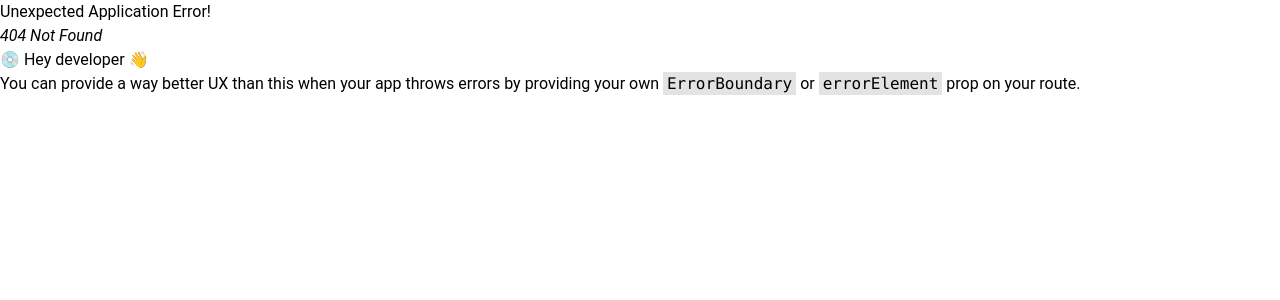
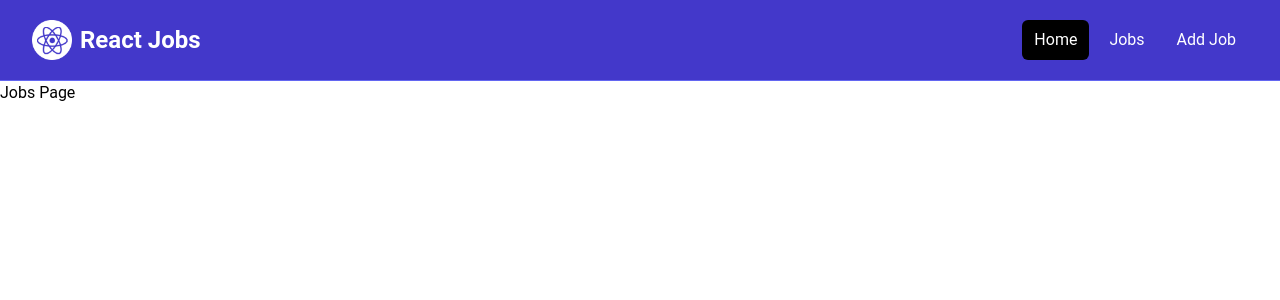
Before and after one commit to sbehnfeldt/react-crash-course-2024, a React (Vite) app: page /jobs in a window 1280 px wide. Before the commit this address had no page. Shown: the top 300 px of the page. Built offline with nearby package versions, Linux system fonts and the light colour scheme.

Commit message:
Jobs page. Convert <a> to <Link> throughout.

```diff
--- a/src/App.jsx
+++ b/src/App.jsx
@@ -1,11 +1,13 @@
 import {Route, createBrowserRouter, createRoutesFromElements, RouterProvider} from 'react-router-dom';
 import MainLayout from "./layouts/MainLayout.jsx";
 import HomePage from "./pages/HomePage.jsx";
+import JobsPage from "./pages/JobsPage.jsx";
 
 const App = () => {
     const router = createBrowserRouter(createRoutesFromElements(
         <Route path='/' element={<MainLayout/>}>
             <Route index element={<HomePage/>}/>
+            <Route path='/jobs' element={<JobsPage/>}/>
         </Route>
     ));
 
--- a/src/components/HomeCards.jsx
+++ b/src/components/HomeCards.jsx
@@ -1,4 +1,6 @@
-import Card from "./Card.jsx"
+import {Link} from 'react-router-dom';
+import Card from "./Card.jsx";
+
 
 const HomeCards = () => {
     return (
@@ -10,24 +12,24 @@ const HomeCards = () => {
                         <p className="mt-2 mb-4">
                             Browse our React jobs and start your career today
                         </p>
-                        <a
-                            href="/jobs.html"
+                        <Link
+                            to="/jobs"
                             className="inline-block bg-black text-white rounded-lg px-4 py-2 hover:bg-gray-700"
                         >
                             Browse Jobs
-                        </a>
+                        </Link>
                     </Card>
                     <Card bg='bg-indigo-100'>
                         <h2 className="text-2xl font-bold">For Employers</h2>
                         <p className="mt-2 mb-4">
                             List your job to find the perfect developer for the role
                         </p>
-                        <a
-                            href="/add-job.html"
+                        <Link
+                            to="/add-job"
                             className="inline-block bg-indigo-500 text-white rounded-lg px-4 py-2 hover:bg-indigo-600"
                         >
                             Add Job
-                        </a>
+                        </Link>
                     </Card>
                 </div>
             </div>
--- a/src/components/JobListing.jsx
+++ b/src/components/JobListing.jsx
@@ -1,11 +1,12 @@
 import {useState} from 'react';
+import {Link} from 'react-router-dom';
 import {FaMapMarker} from 'react-icons/fa';
 
 const JobListing = ({job}) => {
     const [showFullDescription, setShowFullDescription] = useState(false);
 
     let description = job.description;
-    if (! showFullDescription) {
+    if (!showFullDescription) {
         description = description.substring(0, 90) + '...';
     }
     return (
@@ -20,7 +21,8 @@ const JobListing = ({job}) => {
                     {description}
                 </div>
 
-                <button onClick={() => setShowFullDescription((prevState) => !prevState)} className="text-indigo-500 mb-5 hover:text-indigo-600">{showFullDescription ? 'Less' : 'More'}</button>
+                <button onClick={() => setShowFullDescription((prevState) => !prevState)}
+                        className="text-indigo-500 mb-5 hover:text-indigo-600">{showFullDescription ? 'Less' : 'More'}</button>
 
                 <h3 className="text-indigo-500 mb-2">{job.salary} / year</h3>
 
@@ -28,15 +30,15 @@ const JobListing = ({job}) => {
 
                 <div className="flex flex-col lg:flex-row justify-between mb-4">
                     <div className="text-orange-700 mb-3">
-                        <FaMapMarker className="inline text-lg mb-1 mr-1" />
+                        <FaMapMarker className="inline text-lg mb-1 mr-1"/>
                         {job.location}
                     </div>
-                    <a
-                        href={`/job/${job.id}`}
+                    <Link
+                        to={`/job/${job.id}`}
                         className="h-[36px] bg-indigo-500 hover:bg-indigo-600 text-white px-4 py-2 rounded-lg text-center text-sm"
                     >
                         Read More
-                    </a>
+                    </Link>
                 </div>
             </div>
         </div>
--- a/src/components/Navbar.jsx
+++ b/src/components/Navbar.jsx
@@ -1,3 +1,4 @@
+import {Link} from 'react-router-dom'
 import logo from '../assets/images/logo.png';
 
 const Navbar = () => {
@@ -8,33 +9,32 @@ const Navbar = () => {
                     <div
                         className="flex flex-1 items-center justify-center md:items-stretch md:justify-start"
                     >
-                        {/* <!-- Logo --> */}
-                        <a className="flex flex-shrink-0 items-center mr-4" href="/index.html">
+                        <Link className="flex flex-shrink-0 items-center mr-4" to="/index.html">
                             <img
                                 className="h-10 w-auto"
-                                src={ logo }
+                                src={logo}
                                 alt="React Jobs"
                             />
                             <span className="hidden md:block text-white text-2xl font-bold ml-2"
                             >React Jobs</span
                             >
-                        </a>
+                        </Link>
                         <div className="md:ml-auto">
                             <div className="flex space-x-2">
-                                <a
-                                    href="/index.html"
+                                <Link
+                                    to="/"
                                     className="text-white bg-black hover:bg-gray-900 hover:text-white rounded-md px-3 py-2"
-                                >Home</a
+                                >Home</Link
                                 >
-                                <a
-                                    href="/jobs.html"
+                                <Link
+                                    to="/jobs"
                                     className="text-white hover:bg-gray-900 hover:text-white rounded-md px-3 py-2"
-                                >Jobs</a
+                                >Jobs</Link
                                 >
-                                <a
-                                    href="/add-job.html"
+                                <Link
+                                    to="/add-job"
                                     className="text-white hover:bg-gray-900 hover:text-white rounded-md px-3 py-2"
-                                >Add Job</a
+                                >Add Job</Link
                                 >
                             </div>
                         </div>
--- a/src/components/ViewAllJobs.jsx
+++ b/src/components/ViewAllJobs.jsx
@@ -1,11 +1,12 @@
+import {Link} from 'react-router-dom';
+
 const ViewAllJobs = () => {
     return (
         <section className="m-auto max-w-lg my-10 px-6">
-            <a
-                href="/jobs"
+            <Link
+                to="/jobs"
                 className="block bg-black text-white text-center py-4 px-6 rounded-xl hover:bg-gray-700"
-            >View All Jobs</a
-            >
+            >View All Jobs</Link>
         </section>
     )
 };
--- /dev/null
+++ b/src/pages/JobsPage.jsx
@@ -0,0 +1,6 @@
+const JobsPage = () => {
+    return (
+        <div>Jobs Page</div>
+    )
+};
+export default JobsPage;
```
Also changed, not shown: 1 other file (tests, documents, lock files or other folders).
